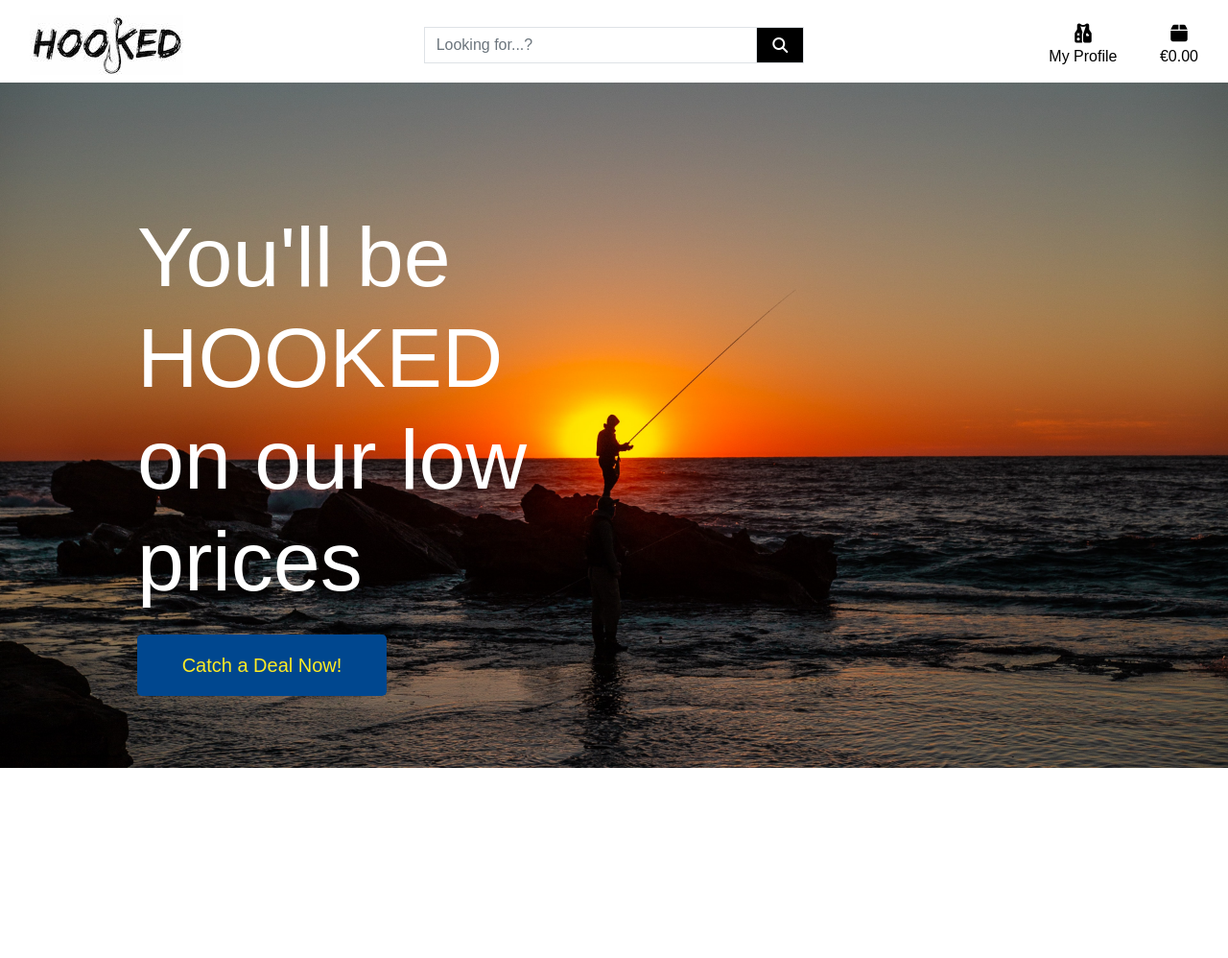
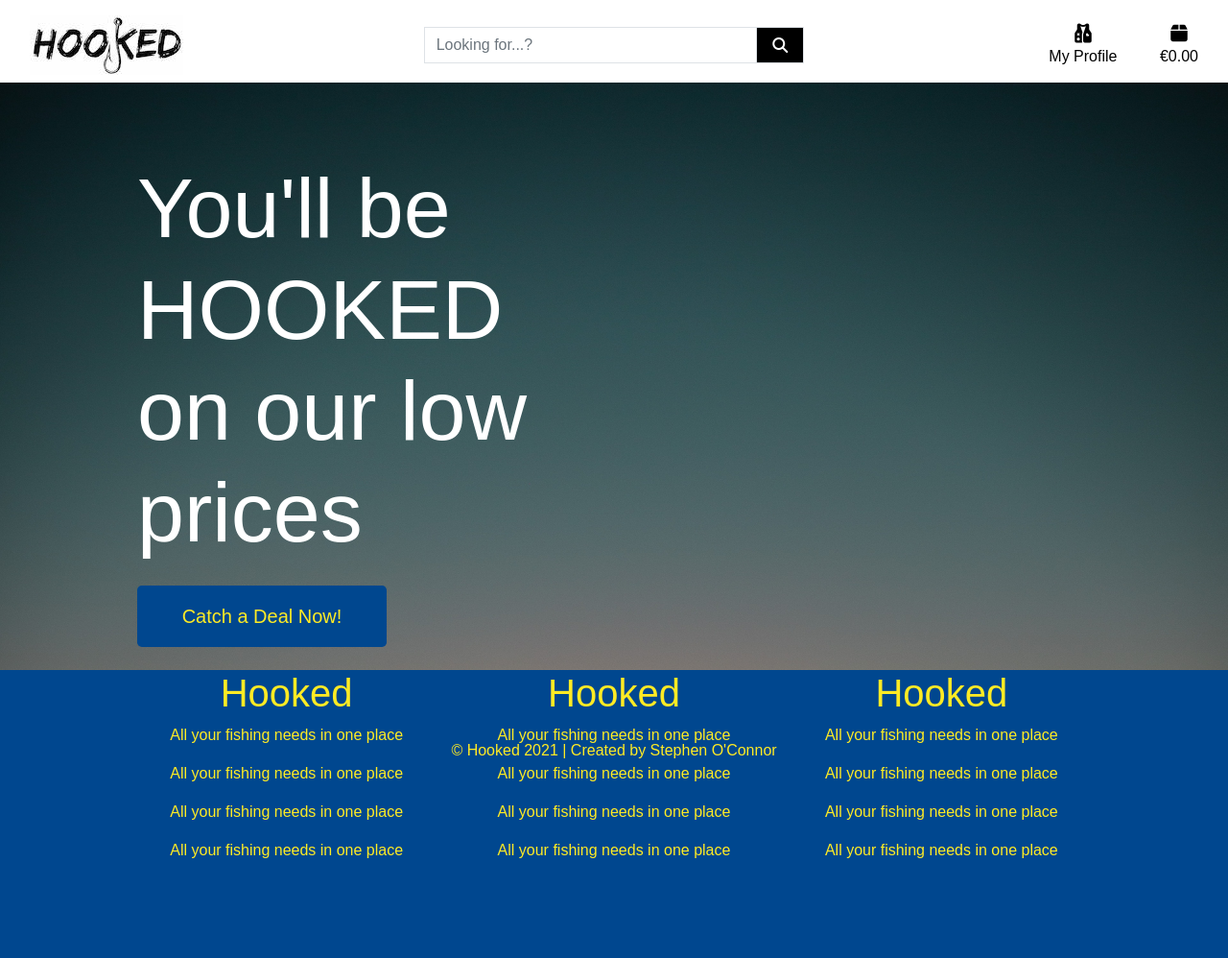
Before and after one commit to stephenoc390/hooked_ms4, a Django app: page / in a window 1280 px wide. Shown: the whole page at 96% size. Before the commit the page ends 800 px from the top, so only its background shows below. Run offline with Django 3.2, Linux system fonts and the light colour scheme; some libraries are stand-ins or nearby versions; some web fonts are replaced.

Commit message:
started footer on base.html with color, need to finish

```diff
--- a/static/css/base.css
+++ b/static/css/base.css
@@ -5,9 +5,11 @@
 body {
     background: url('/media/hero-img.jpg') no-repeat center center fixed;
     background-size: cover;
-    height: calc(100vh - 164px);
+    min-height: calc(100vh - 164px);
     color: black;
     font-family: 'Spartan', sans-serif;
+    display: flex;
+    flex-direction: column;
 }
 
 /* from Bulma */
@@ -61,6 +63,28 @@
     border: 1px solid black i !important;
 }
 
+footer {
+    left: 0;
+    bottom: 0;
+    width: 100%;
+    height: 300px;
+    margin-top: auto;
+    background-color: #00478F;
+    color: #FFEB24;
+    text-align: center;
+
+  }
+
+  .footer-bottom {
+    height: 50px;
+    width: 100%;
+    text-align: center;
+    position: absolute;
+    bottom: 0px;
+    left: 0px;
+    padding-top: 20px;
+  }
+
 /* ..................... Media Queries */
 
 /* Slightly larger container on xl screens */
--- a/templates/base.html
+++ b/templates/base.html
@@ -110,5 +110,39 @@
     {% endblock %}
 
 
+    <footer>
+
+      <div class="container footer-content">
+        <div class="row">
+          <div class="col-12 col-md-4 footer-about">
+            <h1>Hooked</h1>
+          <p>All your fishing needs in one place</p>
+          <p>All your fishing needs in one place</p>
+          <p>All your fishing needs in one place</p>
+          <p>All your fishing needs in one place</p>
+          </div>
+          <div class="col-12 col-md-4 footer-links">
+            <h1>Hooked</h1>
+          <p>All your fishing needs in one place</p>
+          <p>All your fishing needs in one place</p>
+          <p>All your fishing needs in one place</p>
+          <p>All your fishing needs in one place</p>
+          </div>
+          <div class="col-12 col-md-4 footer-social">
+            <h1>Hooked</h1>
+          <p>All your fishing needs in one place</p>
+          <p>All your fishing needs in one place</p>
+          <p>All your fishing needs in one place</p>
+          <p>All your fishing needs in one place</p>
+          </div>
+        </div>
+          <div class="col-12 footer-bottom">
+        &copy; Hooked 2021 | Created by Stephen O'Connor
+        </div>
+      </div
+
+
+    </footer>
+
   </body>
 </html>
```
